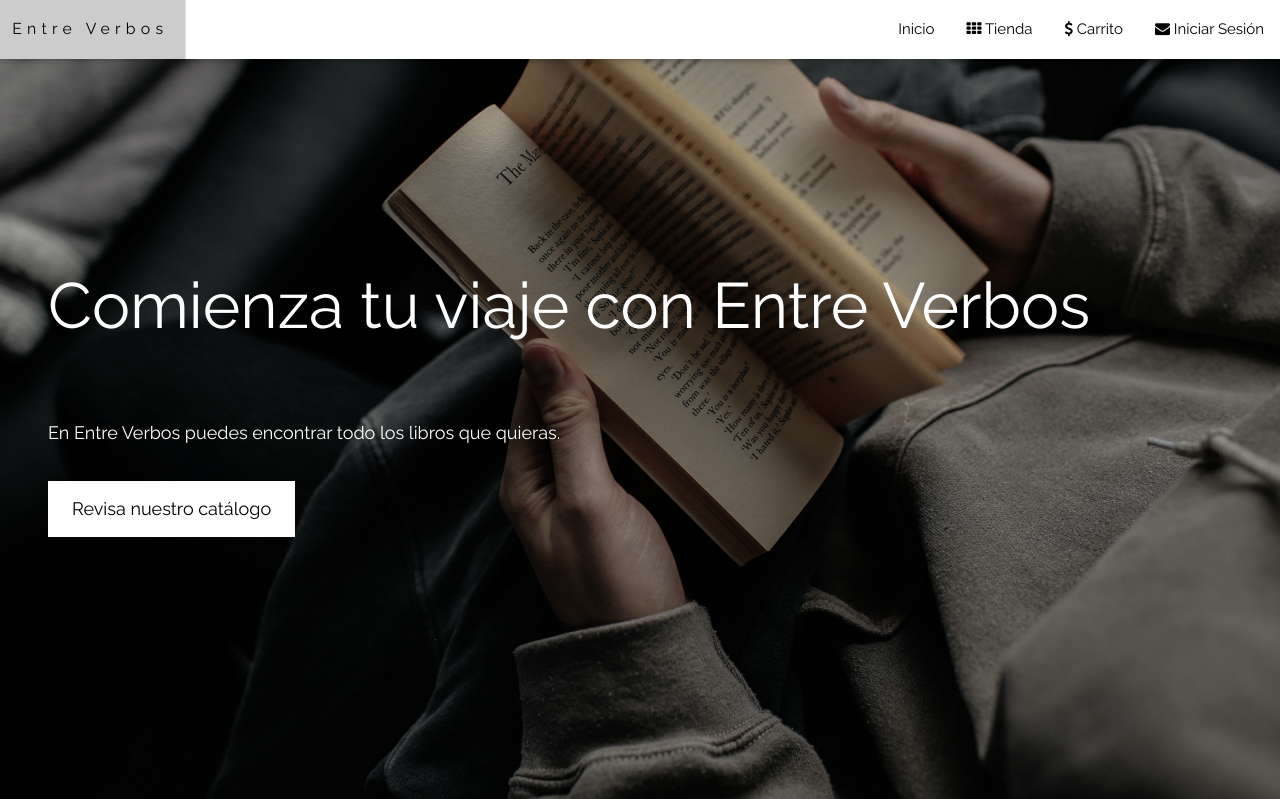
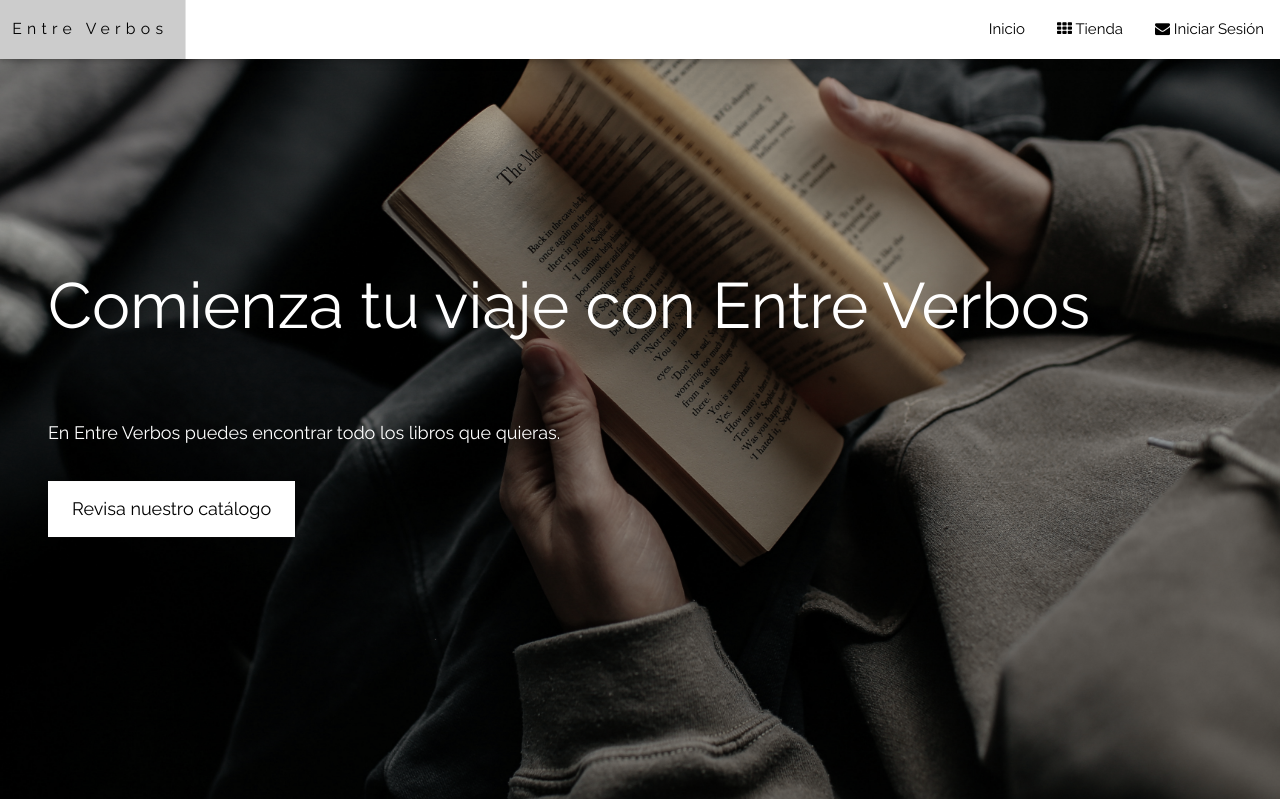
Before and after one commit to Esbaltz/proyecto, a Django app: page / in a window 1280 px wide. Shown: the top 799 px of the page. Run offline with Django 5.2, Linux system fonts and the light colour scheme; data comes from the database, SQL or seed files in the repository; both versions use the stored data as it was after the commit.

Commit message:
actualizacion_ver_carrito_v1

```diff
--- a/aplicacion/models.py
+++ b/aplicacion/models.py
@@ -3,8 +3,10 @@ from .listas import TIPO_GENERO,SUBTIPO_GENERO,TIPO_ESTADO
 # Create your models here.
 from django.core.validators import MinValueValidator
 from datetime import date
+from django.contrib.auth.models import AbstractUser
 from django.db import models
 from django.core.exceptions import ValidationError
+
 
 # Create your models here.
 class Libro(models.Model):
--- a/aplicacion/templates/aplicacion/index.html
+++ b/aplicacion/templates/aplicacion/index.html
@@ -22,9 +22,9 @@
             <div class="w3-right w3-hide-small l-efect">
                 <a href="{% url 'index' %}" class="w3-bar-item w3-button">Inicio</a>
                 <a href="{% url 'tienda' %}" class="w3-bar-item w3-button"><i class="fa fa-th"></i> Tienda</a>
+                {% if user.is_authenticated %}
                 <a href="{% url 'carrito' %}" class="w3-bar-item w3-button"><i class="fa fa-usd"></i>
                     Carrito</a>
-                {% if user.is_authenticated %}
                 <a href="{% url 'usuario' %}" class="w3-bar-item w3-button"><i class="fa fa-user"></i> Usuario: {{user.username}}</a>
                 <a href="{% url 'salir' %}" class="w3-bar-item w3-button"><i
                     class="fa fa-envelope"></i> Cerrar sesión</a>
--- a/aplicacion/views.py
+++ b/aplicacion/views.py
@@ -8,7 +8,7 @@ from django.contrib.auth import authenticate, login
 from django.shortcuts import render, redirect
 from .forms import LoginForm, Libro_agregarForm, LibroForm, LibroFormMod
 from django.contrib.auth import logout
-
+from django.contrib.auth.models import User
 # Vistas principales
 def index(request):
 
@@ -31,13 +31,16 @@ def gral_libro(request):
 
 def inf_pago(request):
     return render(request, 'aplicacion/inf_pago.html')
+@login_required
+def carrito(request):
+    usuario =  request.user.id
+    carrito_items = Carrito.objects.filter(comprador_carrito=usuario)
+    total = sum(item.libro.precio * item.cantidad for item in carrito_items)
+    return render(request, 'aplicacion/pagina_carrito_general.html', {'carrito_items': carrito_items, 'total': total})
 
-def carrito(request):
-    return render(request, 'aplicacion/pagina_carrito_general.html')
-
-def agregar_al_carrito(request, libro_id):
-    libro = get_object_or_404(Libro, id=libro_id)
-    usuario = request.user  # Obtener el usuario actual, ajusta según tu autenticación
+def agregar_al_carrito(request, isbn):
+    libro = get_object_or_404(Libro, isbn=isbn)
+    usuario = request.user  # Obtener el usuario actual
 
     # Verificar si ya existe el libro en el carrito del usuario
     carrito, created = Carrito.objects.get_or_create(comprador_carrito=usuario, libro=libro)
--- a/sitio/settings.py
+++ b/sitio/settings.py
@@ -26,8 +26,6 @@ SECRET_KEY = 'django-insecure-c9%g%0h23_mz80e5%e6xry0cxwl&0)$!exm=6$jy4wmxit(_zm
 DEBUG = True
 
 ALLOWED_HOSTS = []
-
-
 # Application definition
 
 INSTALLED_APPS = [
--- a/sitio/urls.py
+++ b/sitio/urls.py
@@ -22,6 +22,7 @@ from django.conf import settings
 from django.conf.urls.static import static
 from django.contrib.auth import views as auth_views
 
+
 urlpatterns = [
     path('admin/', admin.site.urls),
 
@@ -34,7 +35,7 @@ urlpatterns = [
     path('inf_pago/', views.inf_pago, name='inf_pago'),
     #carrito
     path('pagina_carrito_general/', views.carrito, name='carrito'),
-    path('agregar_al_carrito/<int:libro_id>/', views.agregar_al_carrito, name='agregar_al_carrito'),
+    path('agregar_al_carrito/<isbn>/', views.agregar_al_carrito, name='agregar_al_carrito'),
     path('eliminar_del_carrito/<int:carrito_id>/', views.eliminar_del_carrito, name='eliminar_del_carrito'),
     path('pagina_domicilio_y_pagar/', views.domicilio, name='domicilio'),
 
```
Also changed, not shown: db.sqlite3.
